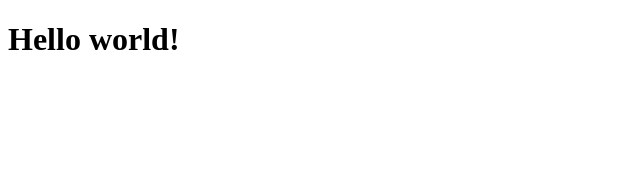
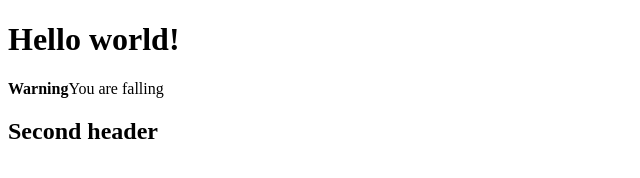
Before and after one commit to Hardy101/setup, a plain HTML site: page index.html in a window 1280 px wide. Shown: the whole page, without its empty margins (0-640 px from the left). Drawn offline with Linux system fonts and the light colour scheme.

Commit message:
second commit

```diff
--- a/index.html
+++ b/index.html
@@ -8,5 +8,8 @@
 </head>
 <body>
     <h1>Hello world!</h1>
+    <strong>Warning</strong>You are falling
+
+    <h2>Second header</h2>
 </body>
 </html>
```
